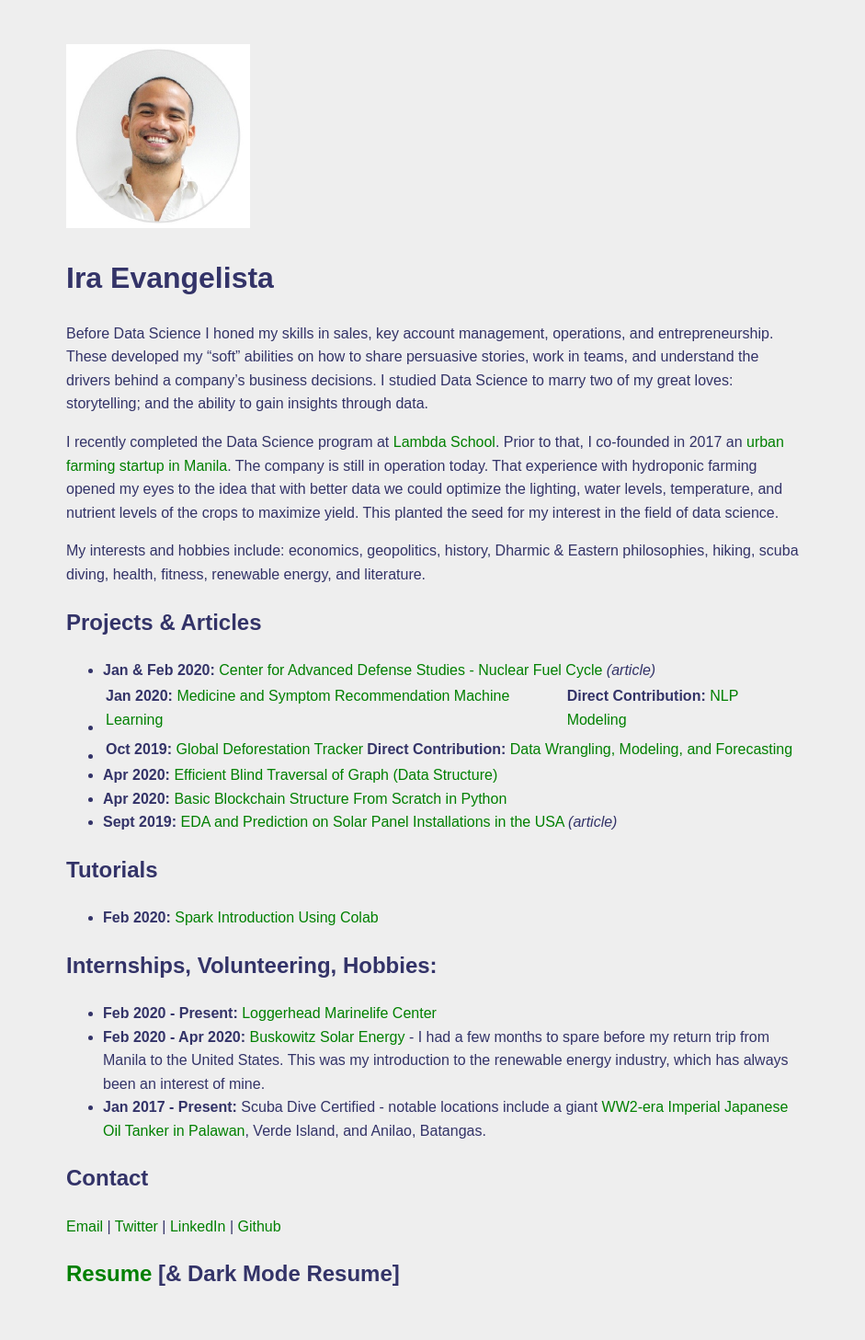
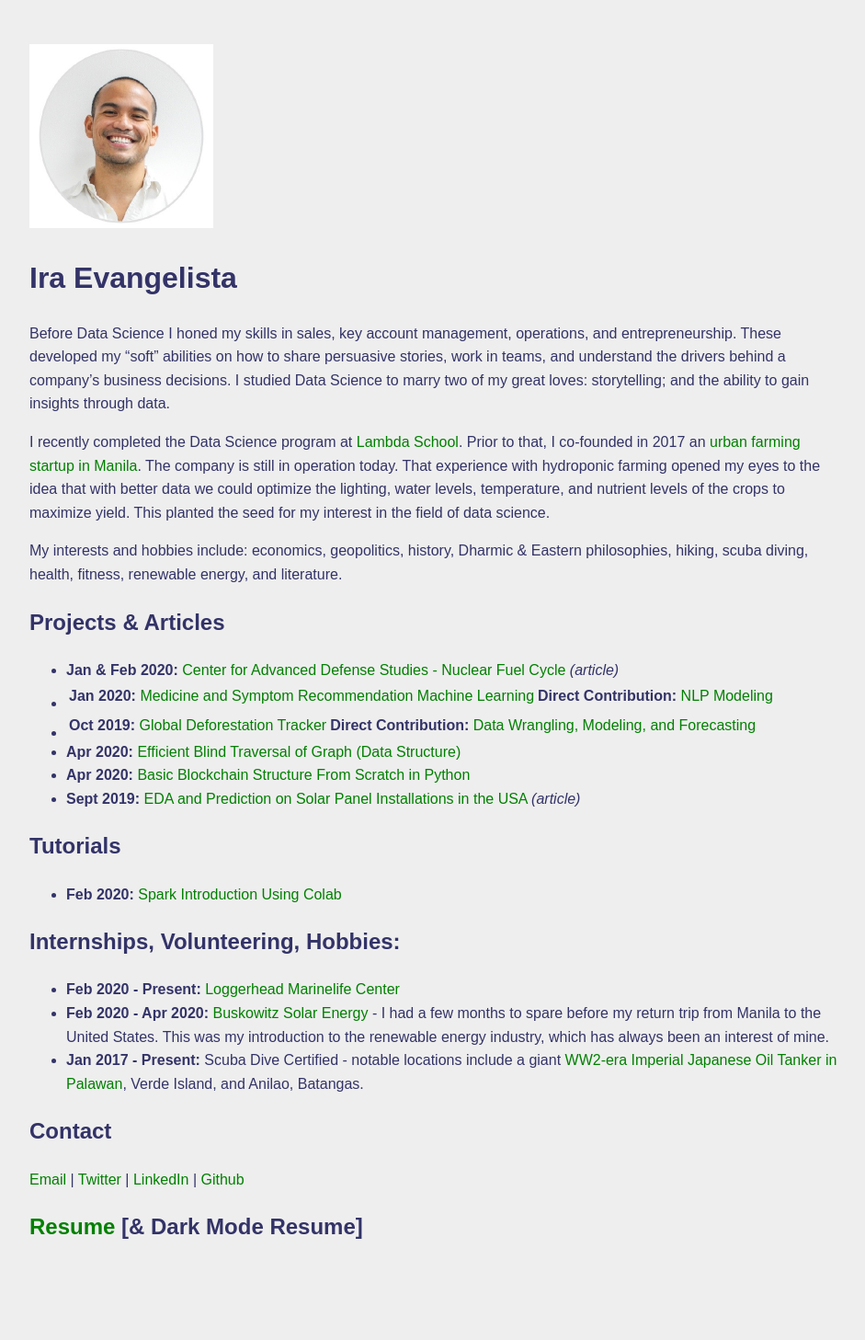
Before and after one commit to pragmatizt/ira_evangelista.github.io, a Jekyll site: the page built from index.md, in a window 1280 px wide. Shown: the whole page at 92% size, without its empty margins (168-1109 px from the left). Built offline with Jekyll 4.4.1, drawn with Linux system fonts in a browser that asks for light colours; our own code applies the rules of GitHub Pages for plain Markdown files; after the commit the page ends 1405 px from its top, so only the background shows below that.

Commit message:
Update default.html

```diff
--- a/_layouts/default.html
+++ b/_layouts/default.html
@@ -20,7 +20,7 @@
           font-family: sans-serif;
           font-size: 16px;
           line-height: 1.6;
-          max-width: 50rem;
+          max-width: 55rem;
           padding: 2rem;
           margin: auto;
           background-color:#EEEEEE;
```
